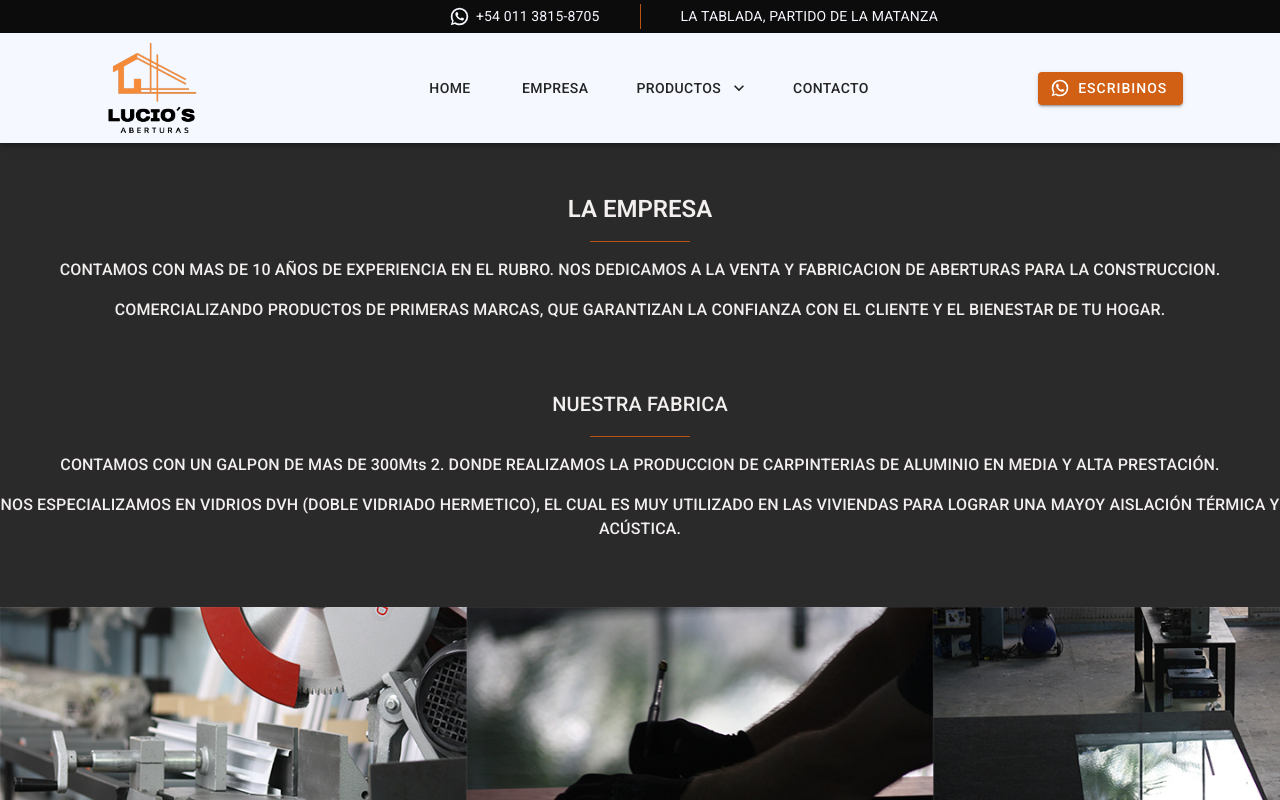
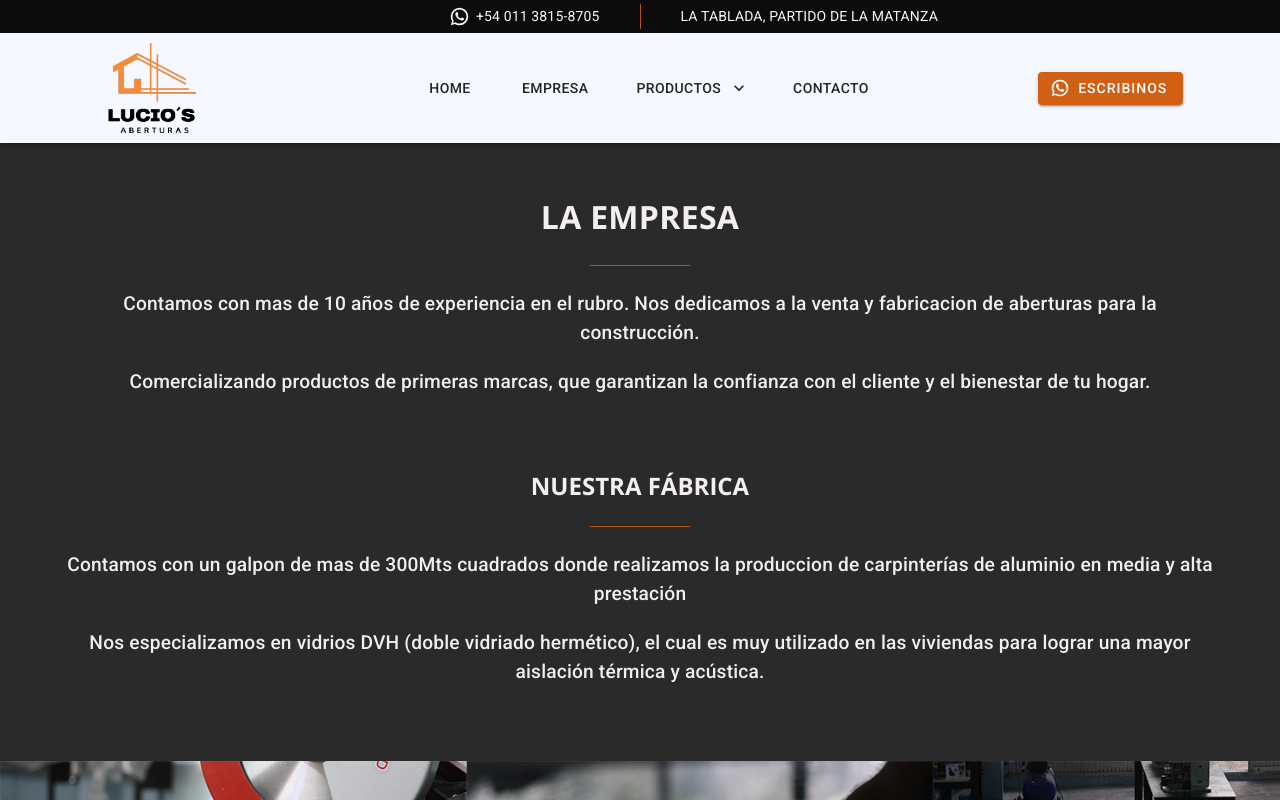
Before and after one commit to FacuBitz/Aberturas, a React (Vite) app: page /empresa in a window 1280 px wide. Shown: the top 800 px of the page. Built offline with nearby package versions, Linux system fonts and the light colour scheme.

Commit message:
changed titles

```diff
--- a/index.html
+++ b/index.html
@@ -7,8 +7,8 @@
     <link rel="preconnect" href="https://fonts.googleapis.com" />
     <link rel="preconnect" href="https://fonts.gstatic.com" crossorigin />
     <link
+      href="https://fonts.googleapis.com/css2?family=Open+Sans:wght@500;600;700&family=Roboto:wght@300;400;500;600;700&display=swap"
       rel="stylesheet"
-      href="https://fonts.googleapis.com/css2?family=Roboto:wght@300;400;500;600;700&display=swap"
     />
     <title>Lucio's aberturas</title>
     <!-- ver como uso el css !!!!!! -->
--- a/src/components/Empresa.jsx
+++ b/src/components/Empresa.jsx
@@ -1,4 +1,4 @@
-import { Divider, Stack, Typography } from "@mui/material";
+import { Container, Divider, Stack, Typography } from "@mui/material";
 import React from "react";
 import { useEffect } from "react";
 import fondo2 from "../assets/img/fondo-empresa.jpg";
@@ -13,60 +13,73 @@ const Empresa = () => {
       alignItems="center"
       sx={{ flexGrow: 1, pt: "50px" }}
       bgcolor="secondary.light"
-      spacing={2}
+      spacing={3}
     >
       <Typography
         component="h1"
-        variant="h5"
-        fontWeight="600"
+        fontWeight="700"
         color="secondary.contrastText"
+        fontSize="2rem"
+        fontFamily="Open Sans"
       >
         LA EMPRESA
       </Typography>
       <Divider width="100px" color="#d16014" />
+      <Container>
         <Typography
           fontWeight="500"
           color="secondary.contrastText"
           textAlign="center"
+          fontSize="1.2rem"
+          paddingBottom="20px"
         >
-        CONTAMOS CON MAS DE 10 AÑOS DE EXPERIENCIA EN EL RUBRO. NOS DEDICAMOS A
-        LA VENTA Y FABRICACION DE ABERTURAS PARA LA CONSTRUCCION.
+          Contamos con mas de 10 años de experiencia en el rubro. Nos dedicamos
+          a la venta y fabricacion de aberturas para la construcción.
         </Typography>
         <Typography
           fontWeight="500"
           color="secondary.contrastText"
           textAlign="center"
+          fontSize="1.2rem"
         >
-        COMERCIALIZANDO PRODUCTOS DE PRIMERAS MARCAS, QUE GARANTIZAN LA
-        CONFIANZA CON EL CLIENTE Y EL BIENESTAR DE TU HOGAR.
+          Comercializando productos de primeras marcas, que garantizan la
+          confianza con el cliente y el bienestar de tu hogar.
         </Typography>
+      </Container>
       <Typography
         component="h2"
-        variant="h6"
+        fontWeight="700"
+        color="secondary.contrastText"
+        variant="h5"
         marginTop="50px"
-        color="secondary.contrastText"
+        fontFamily="Open Sans"
       >
-        NUESTRA FABRICA
+        NUESTRA FÁBRICA
       </Typography>
       <Divider width="100px" color="#d16014" />
+      <Container>
         <Typography
           fontWeight="500"
           color="secondary.contrastText"
           textAlign="center"
+          fontSize="1.2rem"
+          paddingBottom="20px"
         >
-        CONTAMOS CON UN GALPON DE MAS DE 300Mts 2. DONDE REALIZAMOS LA
-        PRODUCCION DE CARPINTERIAS DE ALUMINIO EN MEDIA Y ALTA PRESTACIÓN.
+          Contamos con un galpon de mas de 300Mts cuadrados donde realizamos la
+          produccion de carpinterías de aluminio en media y alta prestación
         </Typography>
         <Typography
           fontWeight="500"
-        marginBottom="50px"
           color="secondary.contrastText"
           textAlign="center"
+          fontSize="1.2rem"
+          marginBottom="50px"
         >
-        NOS ESPECIALIZAMOS EN VIDRIOS DVH (DOBLE VIDRIADO HERMETICO), EL CUAL ES
-        MUY UTILIZADO EN LAS VIVIENDAS PARA LOGRAR UNA MAYOY AISLACIÓN TÉRMICA Y
-        ACÚSTICA.
+          Nos especializamos en vidrios DVH (doble vidriado hermético), el cual
+          es muy utilizado en las viviendas para lograr una mayor aislación
+          térmica y acústica.
         </Typography>
+      </Container>
       <img src={fondo2} alt="imagen fabrica" className="img" />
 
       {/* un stack mas para las tres fotos de la fabrica grandes */}
--- a/src/components/Home.jsx
+++ b/src/components/Home.jsx
@@ -70,14 +70,15 @@ export default function Home() {
       <img src={fondo} alt="imagen fabrica" className="img" />
       <Stack component="section" alignItems="center" maxWidth="xl">
         <Typography
-          fontWeight="600"
-          marginBottom="50px"
-          variant="h5"
+          fontFamily="Open Sans"
+          fontSize="2rem"
+          fontWeight="700"
+          paddingTop="90px"
+          marginBottom="60px"
           component="h1"
-          paddingTop="40px"
           color="secondary.light"
         >
-          TRABAJAMOS CON LOS MEJORES
+          ¡TRABAJAMOS CON LOS MEJORES!
         </Typography>
         <Grid
           container
@@ -91,7 +92,7 @@ export default function Home() {
             <Item>
               <Card
                 sx={{
-                  maxWidth: { xs: "75px", sm: "70px" },
+                  maxWidth: { xs: "75px", sm: "68px" },
                   backgroundColor: "transparent",
                   boxShadow: "none",
                 }}
@@ -104,7 +105,7 @@ export default function Home() {
             <Item>
               <Card
                 sx={{
-                  maxWidth: { xs: "120px", sm: "160px" },
+                  maxWidth: { xs: "120px", sm: "158px" },
                   backgroundColor: "transparent",
                   boxShadow: "none",
                 }}
@@ -143,7 +144,7 @@ export default function Home() {
             <Item>
               <Card
                 sx={{
-                  maxWidth: { xs: "120px", sm: "150px" },
+                  maxWidth: { xs: "120px", sm: "148px" },
                   backgroundColor: "transparent",
                   boxShadow: "none",
                 }}
@@ -156,7 +157,7 @@ export default function Home() {
             <Item>
               <Card
                 sx={{
-                  maxWidth: { xs: "90px", sm: "80px" },
+                  maxWidth: { xs: "90px", sm: "78px" },
                   backgroundColor: "transparent",
                   boxShadow: "none",
                 }}
```
Lines whose indentation alone changed are shown as unchanged.
